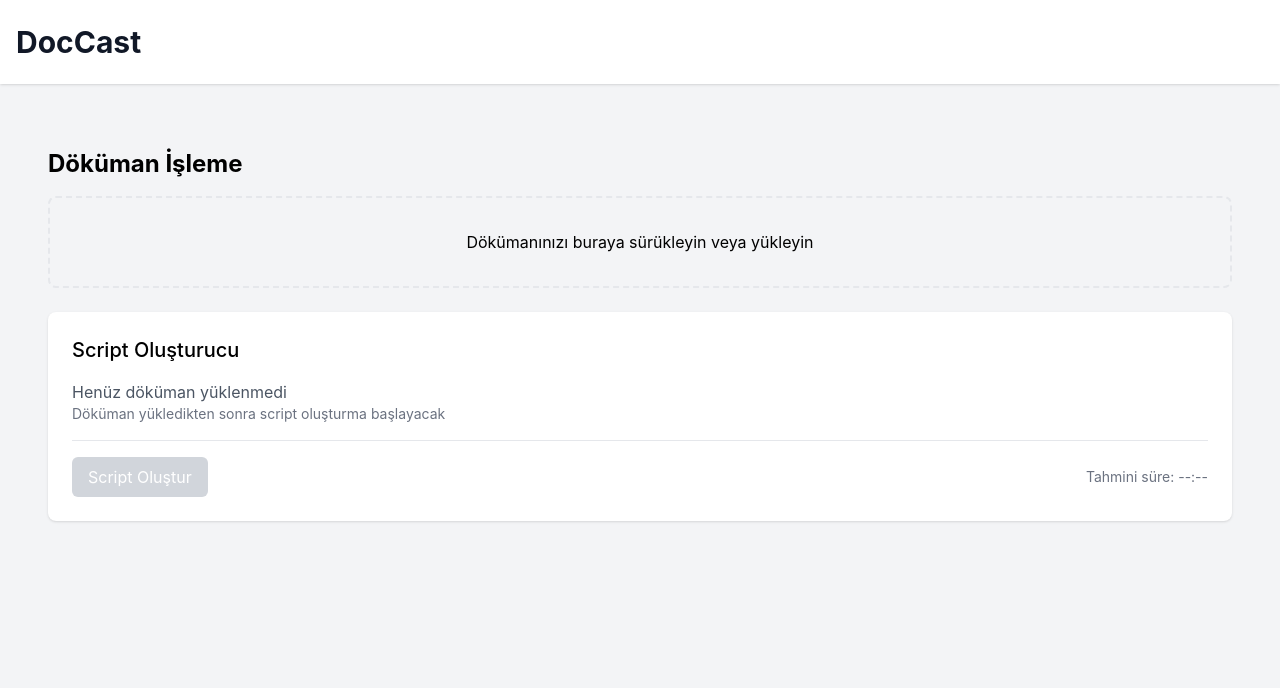
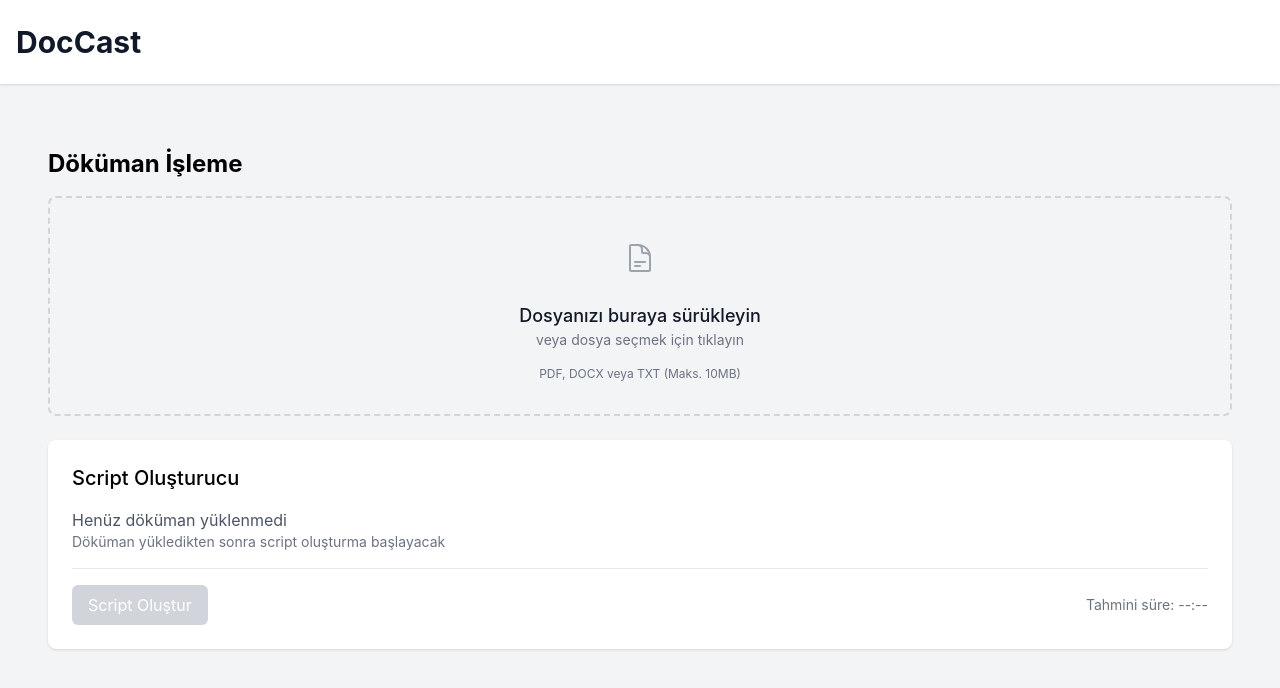
Before and after one commit to hiktan44/doccast-app, a React (Create React App) app: page / in a window 1280 px wide. Shown: the top 688 px of the page. Built offline with nearby package versions, Linux system fonts and the light colour scheme.

Commit message:
Update DocumentUpload with drag-and-drop functionality

```diff
--- a/src/components/DocumentProcessor/DocumentUpload.tsx
+++ b/src/components/DocumentProcessor/DocumentUpload.tsx
@@ -1,9 +1,58 @@
-import React from 'react';
+import React, { useCallback } from 'react';
+import { useDropzone } from 'react-dropzone';
+import { DocumentTextIcon, ArrowUpTrayIcon } from '@heroicons/react/24/outline';
 
 export const DocumentUpload = () => {
+  const onDrop = useCallback((acceptedFiles: File[]) => {
+    console.log('Yüklenen dosyalar:', acceptedFiles);
+    // TODO: Dosya işleme fonksiyonu eklenecek
+  }, []);
+
+  const { getRootProps, getInputProps, isDragActive } = useDropzone({
+    onDrop,
+    accept: {
+      'application/pdf': ['.pdf'],
+      'application/vnd.openxmlformats-officedocument.wordprocessingml.document': ['.docx'],
+      'text/plain': ['.txt']
+    },
+    maxSize: 10 * 1024 * 1024 // 10MB
+  });
+
   return (
-    <div className="border-2 border-dashed rounded-lg p-8 text-center">
-      <p>Dökümanınızı buraya sürükleyin veya yükleyin</p>
+    <div
+      {...getRootProps()}
+      className={`border-2 border-dashed rounded-lg p-8 text-center transition-colors cursor-pointer
+        ${isDragActive ? 'border-blue-500 bg-blue-50' : 'border-gray-300 hover:border-gray-400'}`}
+    >
+      <input {...getInputProps()} />
+      <div className="flex flex-col items-center space-y-4">
+        <div className="p-3 bg-gray-100 rounded-full">
+          {isDragActive ? (
+            <ArrowUpTrayIcon className="w-8 h-8 text-blue-500" />
+          ) : (
+            <DocumentTextIcon className="w-8 h-8 text-gray-400" />
+          )}
+        </div>
+
+        <div className="text-center">
+          {isDragActive ? (
+            <p className="text-lg font-medium text-blue-500">Dosyayı buraya bırakın</p>
+          ) : (
+            <>
+              <p className="text-lg font-medium text-gray-900">
+                Dosyanızı buraya sürükleyin
+              </p>
+              <p className="text-sm text-gray-500">
+                veya dosya seçmek için tıklayın
+              </p>
+            </>
+          )}
+        </div>
+
+        <div className="text-xs text-gray-500">
+          PDF, DOCX veya TXT (Maks. 10MB)
+        </div>
+      </div>
     </div>
   );
 };
```
